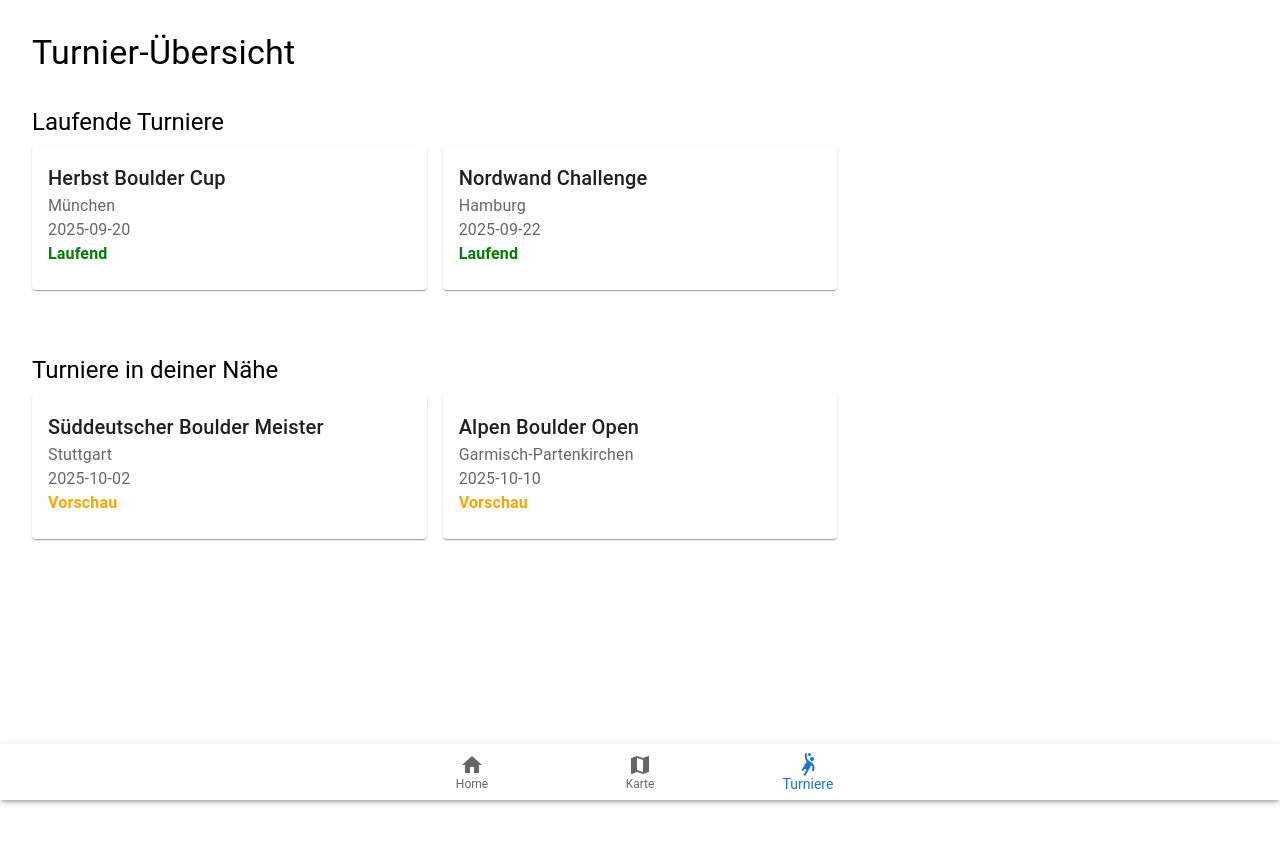
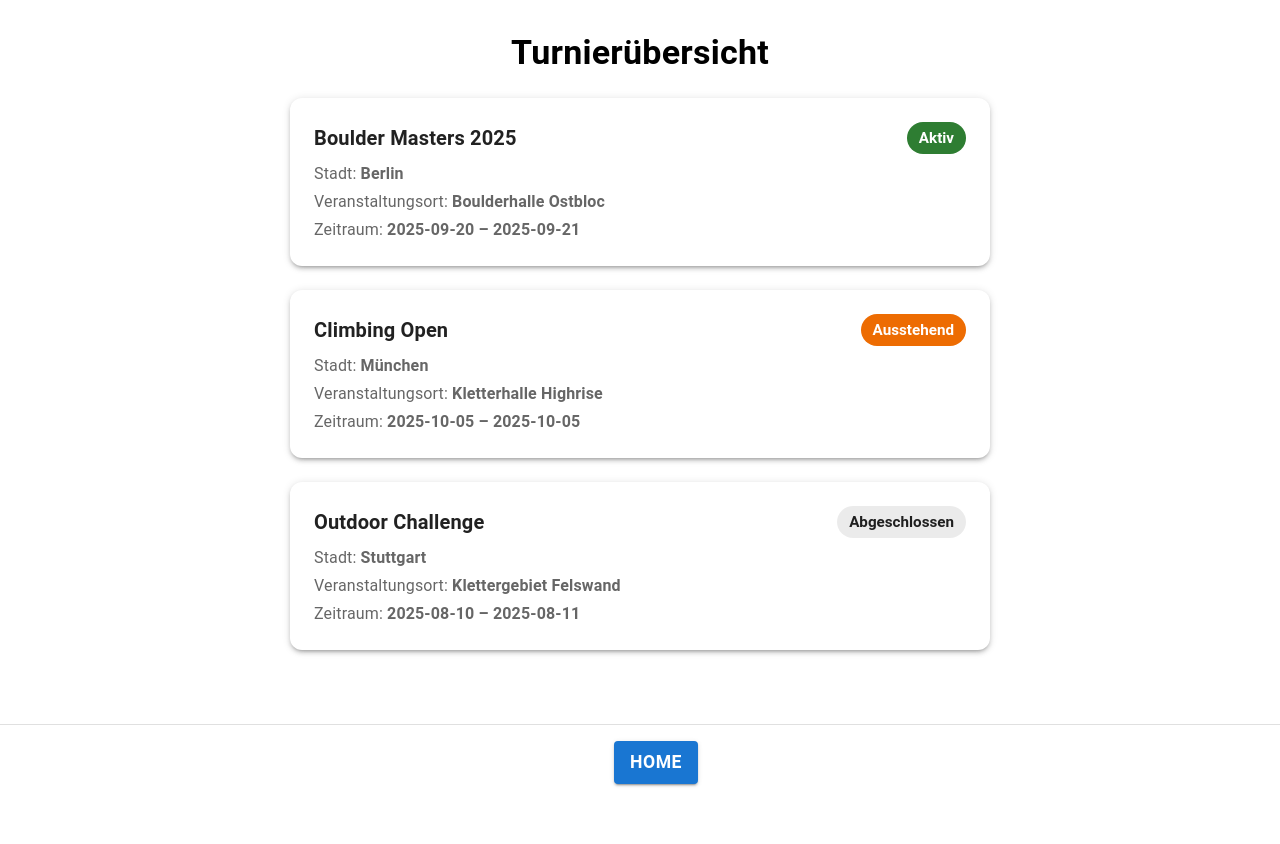
Before and after one commit to JonasFlachmann/ClimbingTurnamentAppPublic, a Next.js app: page /tournament-overview in a window 1280 px wide. Shown: the top 844 px of the page. Before the commit the page ends 800 px from the top, so only its background shows below. Built offline with nearby package versions, Linux system fonts and the light colour scheme.

Commit message:
Update tournament-overview.tsx

```diff
--- a/pages/tournament-overview.tsx
+++ b/pages/tournament-overview.tsx
@@ -1,143 +1,133 @@
 import React from "react";
-import { Card, CardContent, Typography, Grid, Box, BottomNavigation, BottomNavigationAction, Paper } from "@mui/material";
-import HomeIcon from "@mui/icons-material/Home";
-import MapIcon from "@mui/icons-material/Map";
-import SportsHandballIcon from "@mui/icons-material/SportsHandball";
-import Link from "next/link";
+import { Box, Paper, Typography, Button, Stack, Chip } from "@mui/material";
+import { useRouter } from "next/router";
 
-// Mock-Daten für Turniere
-const currentTournaments = [
+// Dummy-Daten für Turniere
+const tournaments = [
   {
     id: 1,
-    name: "Herbst Boulder Cup",
-    location: "München",
-    date: "2025-09-20",
-    status: "Laufend",
+    name: "Boulder Masters 2025",
+    status: "Aktiv", // "Ausstehend", "Abgeschlossen"
+    stadt: "Berlin",
+    ort: "Boulderhalle Ostbloc",
+    start: "2025-09-20",
+    ende: "2025-09-21",
   },
   {
     id: 2,
-    name: "Nordwand Challenge",
-    location: "Hamburg",
-    date: "2025-09-22",
-    status: "Laufend",
+    name: "Climbing Open",
+    status: "Ausstehend",
+    stadt: "München",
+    ort: "Kletterhalle Highrise",
+    start: "2025-10-05",
+    ende: "2025-10-05",
+  },
+  {
+    id: 3,
+    name: "Outdoor Challenge",
+    status: "Abgeschlossen",
+    stadt: "Stuttgart",
+    ort: "Klettergebiet Felswand",
+    start: "2025-08-10",
+    ende: "2025-08-11",
   },
 ];
 
-const nearbyTournaments = [
-  {
-    id: 3,
-    name: "Süddeutscher Boulder Meister",
-    location: "Stuttgart",
-    date: "2025-10-02",
-    status: "Vorschau",
-  },
-  {
-    id: 4,
-    name: "Alpen Boulder Open",
-    location: "Garmisch-Partenkirchen",
-    date: "2025-10-10",
-    status: "Vorschau",
-  },
-];
+const statusColor = (status: string) => {
+  switch (status) {
+    case "Aktiv":
+      return "success";
+    case "Ausstehend":
+      return "warning";
+    case "Abgeschlossen":
+      return "default";
+    default:
+      return "primary";
+  }
+};
 
-// Card-Komponente für Turnier mit Hover-Effekt
-const TournamentCard = ({ tournament }: { tournament: any }) => (
-  <Card
-    sx={{
-      marginBottom: 2,
-      transition: "transform 0.2s, box-shadow 0.2s",
-      '&:hover': {
-        transform: "scale(1.03)",
-        boxShadow: 6,
-        cursor: "pointer",
-      }
-    }}
-  >
-    <CardContent>
-      <Typography variant="h6">{tournament.name}</Typography>
-      <Typography color="text.secondary">{tournament.location}</Typography>
-      <Typography color="text.secondary">{tournament.date}</Typography>
-      <Typography
+const TournamentOverviewPage: React.FC = () => {
+  const router = useRouter();
+
+  const handleTournamentClick = (id: number) => {
+    // Später z.B. router.push(`/tournament/${id}`);
+    router.push("/tournament");
+  };
+
+  const handleHomeClick = () => {
+    router.push("/home");
+  };
+
+  return (
+    <Box sx={{ minHeight: "100vh", bgcolor: "background.default", pb: 8 }}>
+      <Typography variant="h4" sx={{ p: 3, fontWeight: "bold", textAlign: "center" }}>
+        Turnierübersicht
+      </Typography>
+      <Stack spacing={3} sx={{ px: { xs: 2, md: 8 }, maxWidth: 700, mx: "auto" }}>
+        {tournaments.map((turnier) => (
+          <Paper
+            key={turnier.id}
+            elevation={3}
+            sx={{
+              p: 3,
+              borderRadius: 3,
+              cursor: "pointer",
+              transition: "box-shadow 0.2s",
+              "&:hover": { boxShadow: 8 },
+            }}
+            onClick={() => handleTournamentClick(turnier.id)}
+          >
+            <Stack direction="row" alignItems="center" spacing={2} sx={{ mb: 1 }}>
+              <Typography variant="h6" sx={{ fontWeight: "bold", flexGrow: 1 }}>
+                {turnier.name}
+              </Typography>
+              <Chip
+                label={turnier.status}
+                color={statusColor(turnier.status)}
+                sx={{ fontWeight: "bold", fontSize: "0.95rem" }}
+              />
+            </Stack>
+            <Typography sx={{ color: "text.secondary", mb: 0.5 }}>
+              Stadt: <strong>{turnier.stadt}</strong>
+            </Typography>
+            <Typography sx={{ color: "text.secondary", mb: 0.5 }}>
+              Veranstaltungsort: <strong>{turnier.ort}</strong>
+            </Typography>
+            <Typography sx={{ color: "text.secondary" }}>
+              Zeitraum: <strong>{turnier.start} – {turnier.ende}</strong>
+            </Typography>
+          </Paper>
+        ))}
+      </Stack>
+
+      {/* Footer */}
+      <Box
+        component="footer"
         sx={{
-          fontWeight: "bold",
-          color: tournament.status === "Laufend" ? "green" : "orange",
+          position: "fixed",
+          left: 0,
+          bottom: 0,
+          width: "100%",
+          bgcolor: "background.paper",
+          borderTop: 1,
+          borderColor: "divider",
+          py: 2,
+          px: 2,
+          display: "flex",
+          justifyContent: "center",
         }}
       >
-        {tournament.status}
-      </Typography>
-    </CardContent>
-  </Card>
-);
-
-const TournamentOverview: React.FC = () => {
-  const [value, setValue] = React.useState(2);
-
-  return (
-    <>
-      <Box sx={{ padding: 3, paddingBottom: 10 }}>
-        <Typography variant="h4" gutterBottom>
-          Turnier-Übersicht
-        </Typography>
-
-        <Box sx={{ marginTop: 4 }}>
-          <Typography variant="h5" gutterBottom>
-            Laufende Turniere
-          </Typography>
-          <Grid container spacing={2}>
-            {currentTournaments.map((tournament) => (
-              <Grid item xs={12} sm={6} md={4} key={tournament.id}>
-                <TournamentCard tournament={tournament} />
-              </Grid>
-            ))}
-          </Grid>
-        </Box>
-
-        <Box sx={{ marginTop: 6 }}>
-          <Typography variant="h5" gutterBottom>
-            Turniere in deiner Nähe
-          </Typography>
-          <Grid container spacing={2}>
-            {nearbyTournaments.map((tournament) => (
-              <Grid item xs={12} sm={6} md={4} key={tournament.id}>
-                <TournamentCard tournament={tournament} />
-              </Grid>
-            ))}
-          </Grid>
-        </Box>
+        <Button
+          variant="contained"
+          color="primary"
+          onClick={handleHomeClick}
+          sx={{ fontWeight: "bold", fontSize: "1.1rem" }}
+        >
+          Home
+        </Button>
       </Box>
-
-      {/* Footer Navigation */}
-      <Paper
-        sx={{ position: "fixed", bottom: 0, left: 0, right: 0 }}
-        elevation={3}
-      >
-        <BottomNavigation
-          showLabels
-          value={value}
-          onChange={(_, newValue) => setValue(newValue)}
-        >
-          <BottomNavigationAction
-            label="Home"
-            icon={<HomeIcon />}
-            component={Link}
-            href="/"
-          />
-          <BottomNavigationAction
-            label="Karte"
-            icon={<MapIcon />}
-            component={Link}
-            href="/map"
-          />
-          <BottomNavigationAction
-            label="Turniere"
-            icon={<SportsHandballIcon />}
-            component={Link}
-            href="/tournament-overview"
-          />
-        </BottomNavigation>
-      </Paper>
-    </>
+    </Box>
   );
 };
 
-export default TournamentOverview;
+export default TournamentOverviewPage;
```
